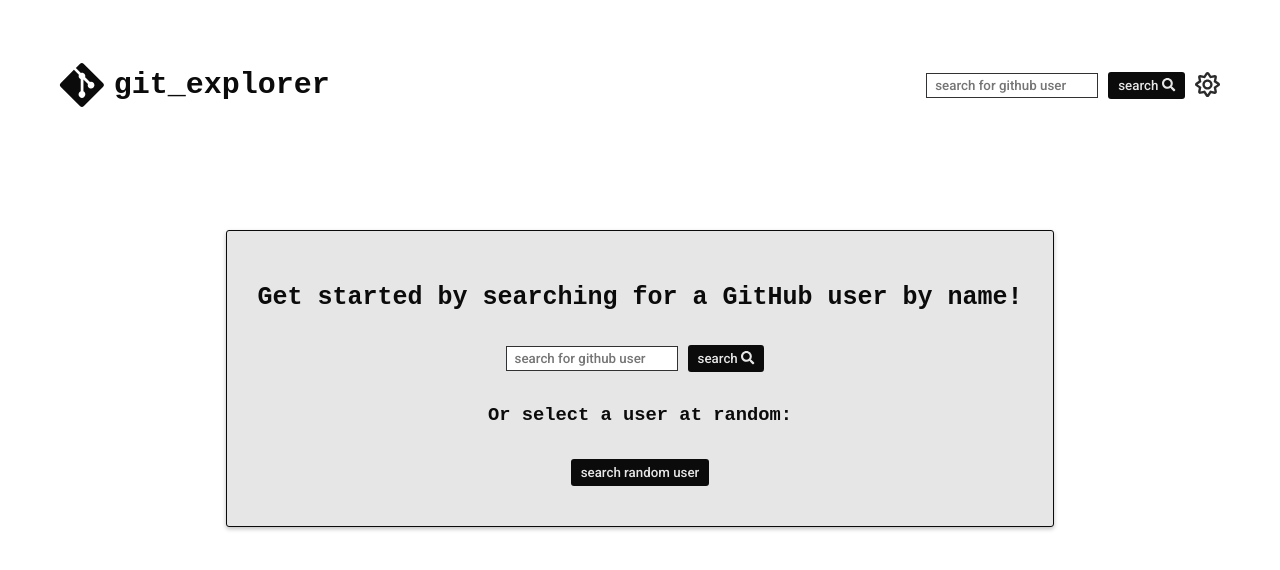
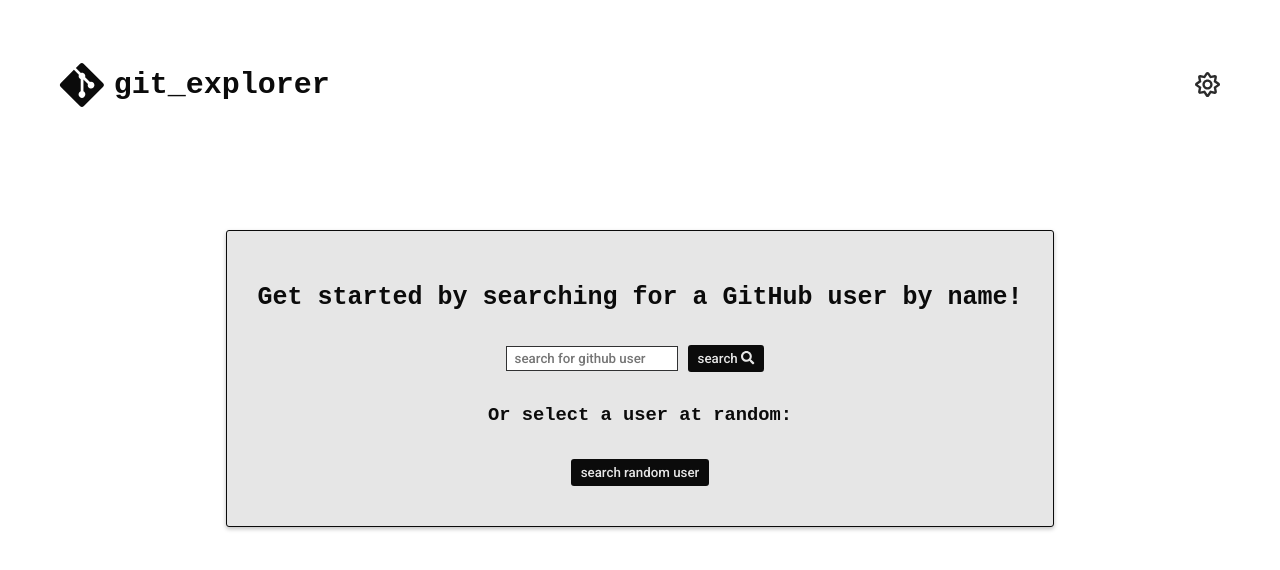
Before and after one commit to agohorel/nextjs-ts, a Next.js app in the folder github-explorer/: page / in a window 1280 px wide. Shown: the top 570 px of the page. Built offline with nearby package versions, Linux system fonts and the light colour scheme; no server answers.

Commit message:
only render search bar in header on /users

```diff
--- a/github-explorer/components/layout/Header.js
+++ b/github-explorer/components/layout/Header.js
@@ -13,6 +13,7 @@ import Icon from "../library/Icon";
 const Header = ({ toggleTheme }) => {
   const dispatch = useDispatch();
   const router = useRouter();
+  const path = router.query;
 
   const goHome = () => {
     dispatch(clearCurrentUser());
@@ -26,7 +27,7 @@ const Header = ({ toggleTheme }) => {
         <h1>git_explorer</h1>
       </Title>
       <RightPanel>
-        <Search></Search>
+        {path.username && <Search></Search>}
         <ThemeToggle toggleTheme={toggleTheme}></ThemeToggle>
       </RightPanel>
     </Container>
```
